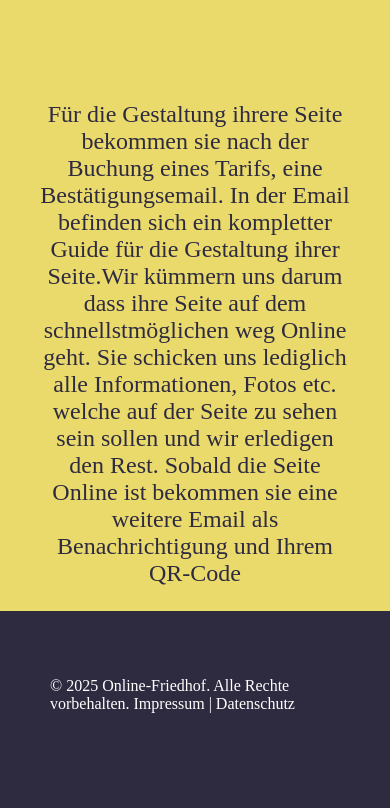
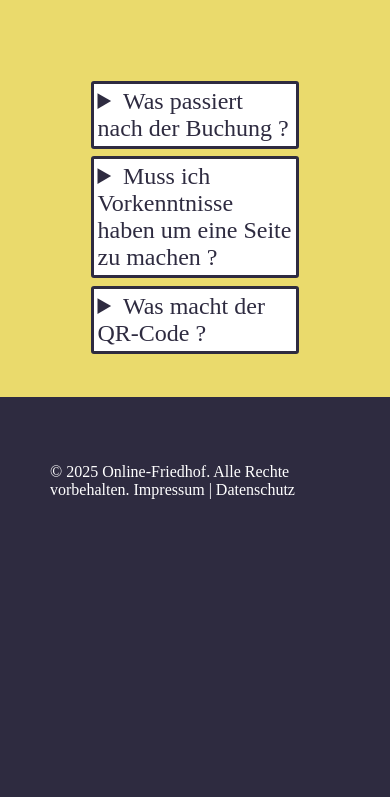
Before and after one commit to IU-Webprogrammierung/web-programmierung-Topo600, a website built with webpack: page Leistungen.html in a window 390 px wide. Shown: the part 2039-2847 px from the top of the page. Built offline with nearby package versions, Linux system fonts and the light colour scheme; a web font is replaced by a local one.

Commit message:
Änderungen Hamburger Menü und Informationen auf Leistungsseite

```diff
--- a/Leistungen.css
+++ b/Leistungen.css
@@ -83,6 +83,7 @@ body, html {
   flex-direction: column;
   align-items: center;
   justify-content: center;
+  padding-bottom: 10%;
   background-color: #eada6c;
 }
 .information h1{
@@ -96,11 +97,8 @@ body, html {
 }
 .information p{
   font-family: Avenir;
-  padding-right: 10vw;
-  padding-left: 10vw;
   font-size: x-large;
   color: #2E2B40;
-  text-align: center;
 }
 /*Button Styling*/
 .Karte .button {
@@ -130,6 +128,30 @@ body, html {
 .Karte .button:hover {
   background-color: #eada6c;
 }
+summary{
+  font-size: x-large;
+  font-family: "Avenir Black";
+}
+details{
+  cursor: pointer;
+  padding: 1%;
+  width: 50%;
+  background: white;
+  color: #2E2B40;
+  font-size: 2rem;
+  border-radius: 3px ;
+  border-style: solid;
+  margin: 1%;
+}
+details[open] summary{
+  margin-bottom: 10px;
+  color: #f36c3a;
+}
+details p{
+  font-size: 1.5rem;
+  padding: 1%;
+}
+
 @media only screen and (max-width: 768px){
   .preise{
     flex-direction: column;
--- a/Leistungen.html
+++ b/Leistungen.html
@@ -71,12 +71,25 @@
   <!--Kartencontainer ende-->
   <div class="information">
     <h1>Alles auf einen Blick</h1>
-    <p>Für die Gestaltung ihrere Seite bekommen sie nach der Buchung eines Tarifs,
-    eine Bestätigungsemail. In der Email befinden sich ein kompletter Guide für die
-    Gestaltung ihrer Seite.Wir kümmern uns darum dass ihre Seite auf dem schnellstmöglichen weg Online geht.
-    Sie schicken uns lediglich alle Informationen, Fotos etc. welche auf der Seite
-    zu sehen sein sollen und wir erledigen den Rest. Sobald die Seite Online ist bekommen
-    sie eine weitere Email als Benachrichtigung und Ihrem QR-Code</p>
+    <details>
+      <summary>Was passiert  nach der Buchung ? </summary>
+      <p>Erstmal bekommst du eine Bestätigungsemail für deine Buchung. In der Email befindet sich dann ein vollständiger
+      Guide für die Gestaltung Deiner Seite und alle weiteren Schritte.
+      </p>
+    </details>
+    <details>
+      <summary>Muss ich Vorkenntnisse haben um eine Seite zu machen ? </summary>
+      <p>Nein. Du teilst uns lediglich mit welche Informationen auf der Seite erscheinen sollen. Wir haben Design Vorlagen
+      oder du kannst gerne dein eigenes Design einreichen (beachte bitte die Richtlinien).
+      </p>
+    </details>
+    <details>
+      <summary>Was macht der QR-Code ? </summary>
+      <p>Der QR-Code kann mit einem Gerät eingescannt werden und führt dich sofort auf deine erstellte Seite. Du kannst
+      ihn gerne vervielfältigen und ihn weitergeben. Den Code bekommst du per Email zugeschickt sobald wir deine
+      Seite Online gestellt haben.
+      </p>
+    </details>
   </div>
 </body>
 <footer>
--- a/Startseite.css
+++ b/Startseite.css
@@ -61,6 +61,7 @@ nav ul.show {
     align-items: center;
     justify-content: space-around;
     gap: 0;
+    padding: 0;/*das ist damit der text mittig ist*/
   }
 }
 /* Parallax-Scrolling Effekt */
```
